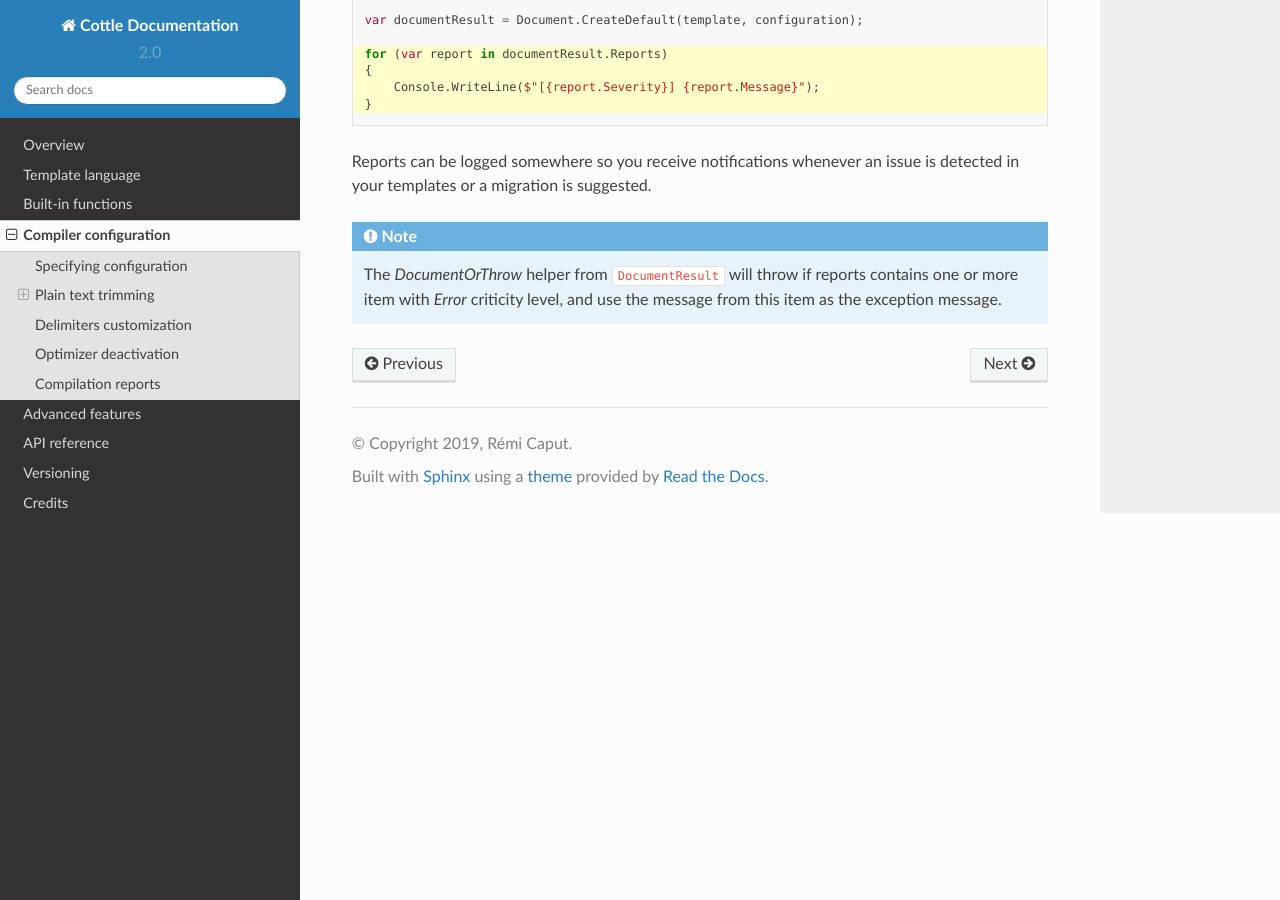
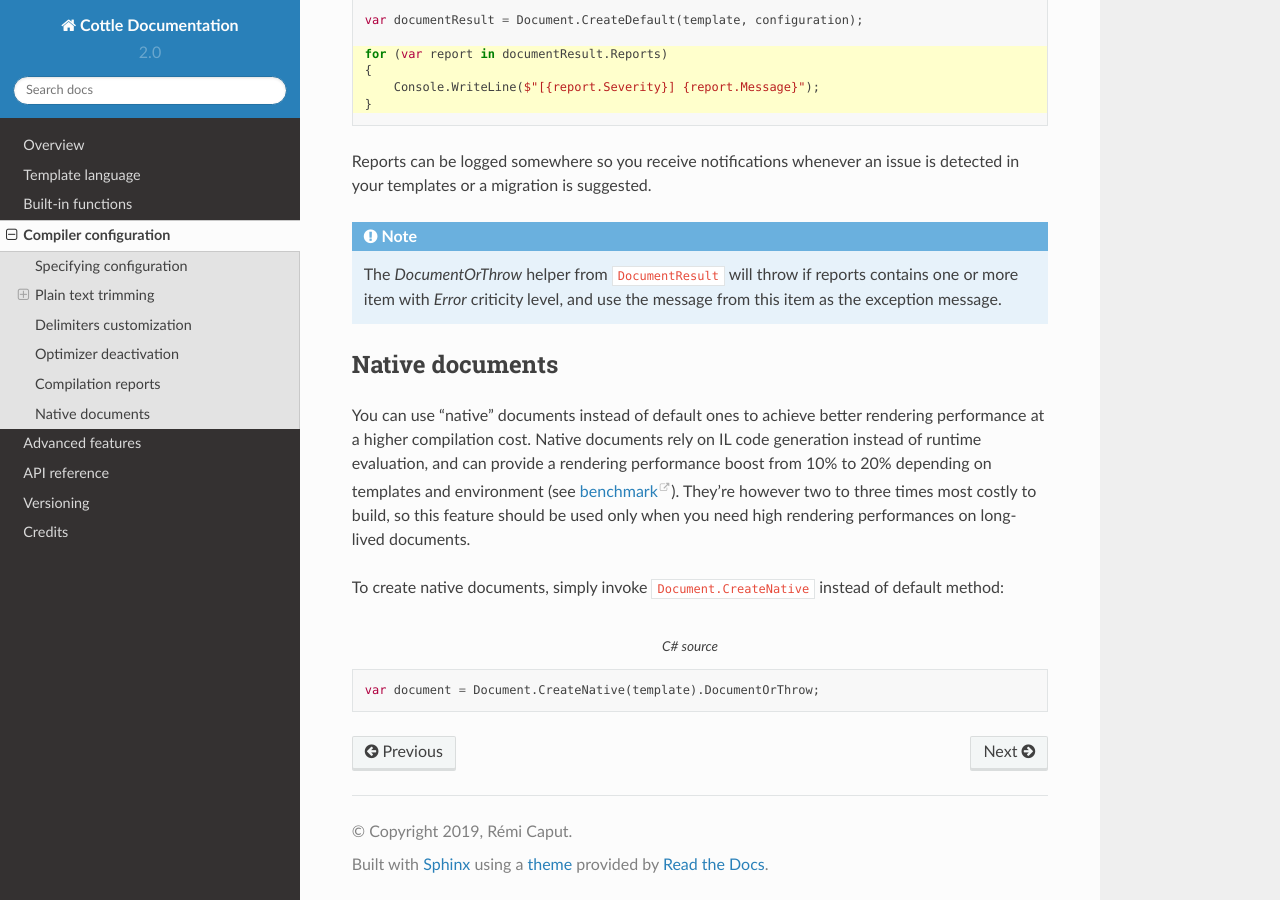
Before and after one commit to r3c/cottle, a Sphinx documentation site: the page built from docs/page/04-configuration.rst, in a window 1280 px wide and 900 px high, scrolled down 5046 px. Built offline with Sphinx 7.4.7 and the Read the Docs theme 2.0.0, drawn with Linux system fonts in a browser that asks for light colours; cross-references to code outside the pages are shown as plain code.

Commit message:
Move "native documents" section to compiler configuration.

```diff
--- a/docs/page/04-configuration.rst
+++ b/docs/page/04-configuration.rst
@@ -244,3 +244,19 @@ Reports can be logged somewhere so you receive notifications whenever an issue i
 .. note::
 
     The `DocumentOrThrow` helper from :type:`DocumentResult` will throw if reports contains one or more item with `Error` criticity level, and use the message from this item as the exception message.
+
+
+
+.. _`native_document`:
+
+Native documents
+================
+
+You can use "native" documents instead of default ones to achieve better rendering performance at a higher compilation cost. Native documents rely on IL code generation instead of runtime evaluation, and can provide a rendering performance boost from 10% to 20% depending on templates and environment (see `benchmark <https://r3c.github.io/cottle/benchmark.html>`__). They're however two to three times most costly to build, so this feature should be used only when you need high rendering performances on long-lived documents.
+
+To create native documents, simply invoke :meth:`Document.CreateNative` instead of default method:
+
+.. code-block:: csharp
+    :caption: C# source
+
+    var document = Document.CreateNative(template).DocumentOrThrow;
```
Also changed, not shown: docs/page/05-advanced.rst (+0 -16 lines).
